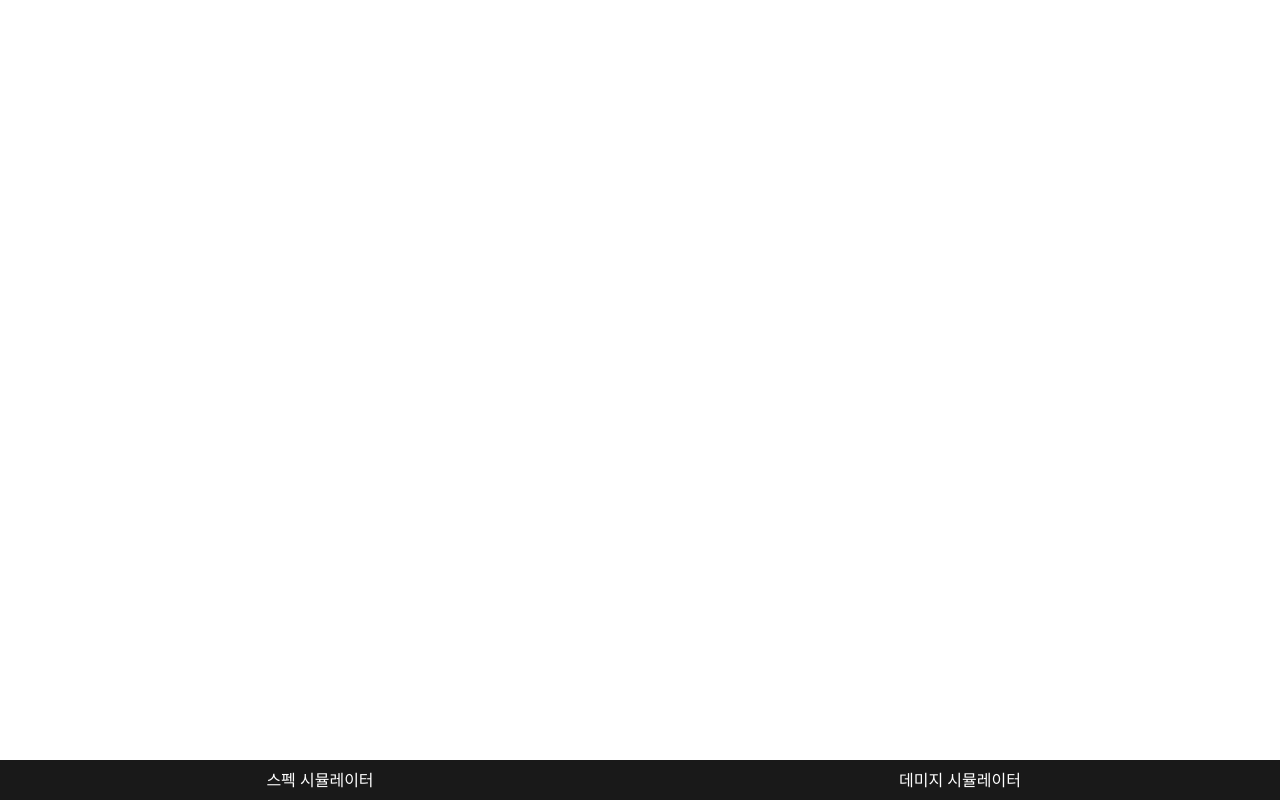
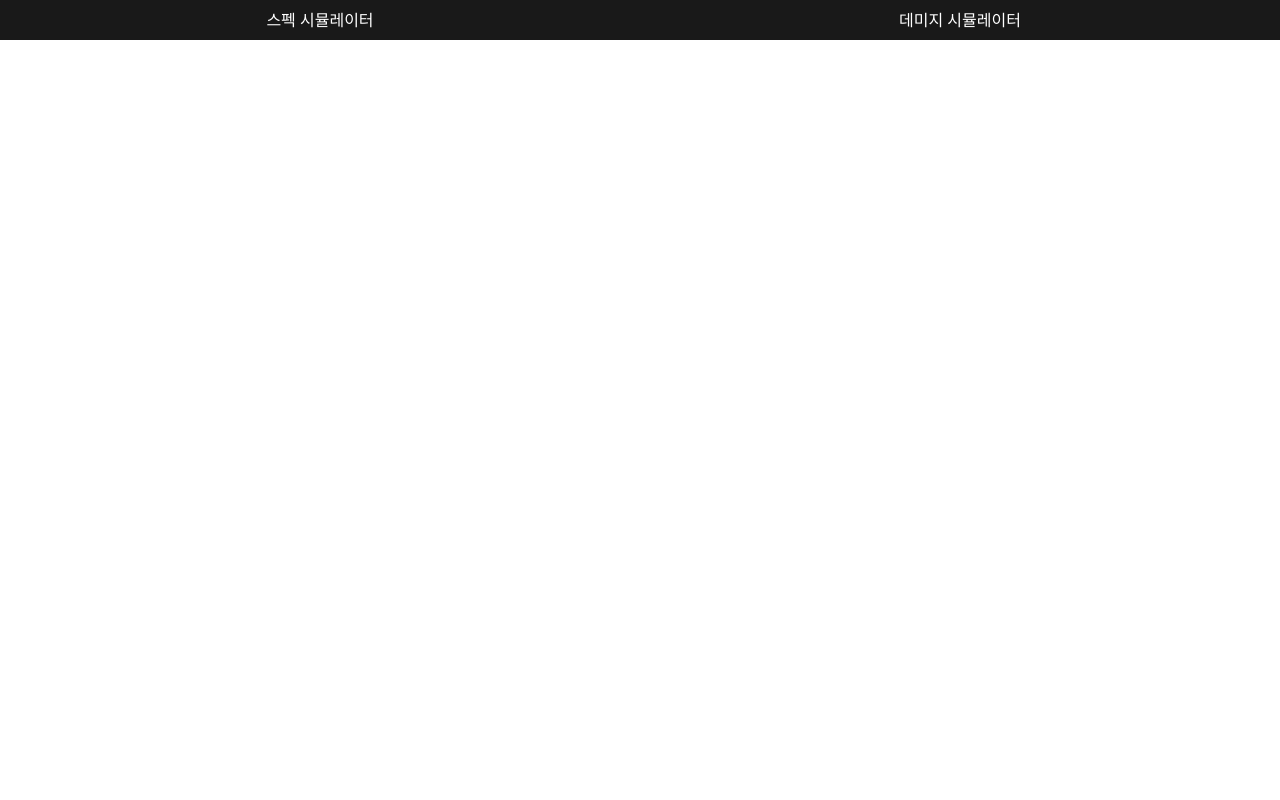
Before and after one commit to high2092/senascouter, a Next.js app: page / in a window 1280 px wide. Built offline with nearby package versions, Linux system fonts and the light colour scheme.

Commit message:
🩹 Navbar position `fixed` → `static`

```diff
--- a/app/_/field/navbar/index.tsx
+++ b/app/_/field/navbar/index.tsx
@@ -7,7 +7,7 @@ const TABS: Tab[] = [
 
 export function Navbar() {
   return (
-    <nav className="fixed inset-x-0 bottom-0 z-[1] h-[40px] bg-black/90 text-white">
+    <nav className="h-[40px] bg-black/90 text-white">
       <ul className="flex h-full *:flex-1">
         {TABS.map((tab) => (
           <li key={tab.name} className="">
```
